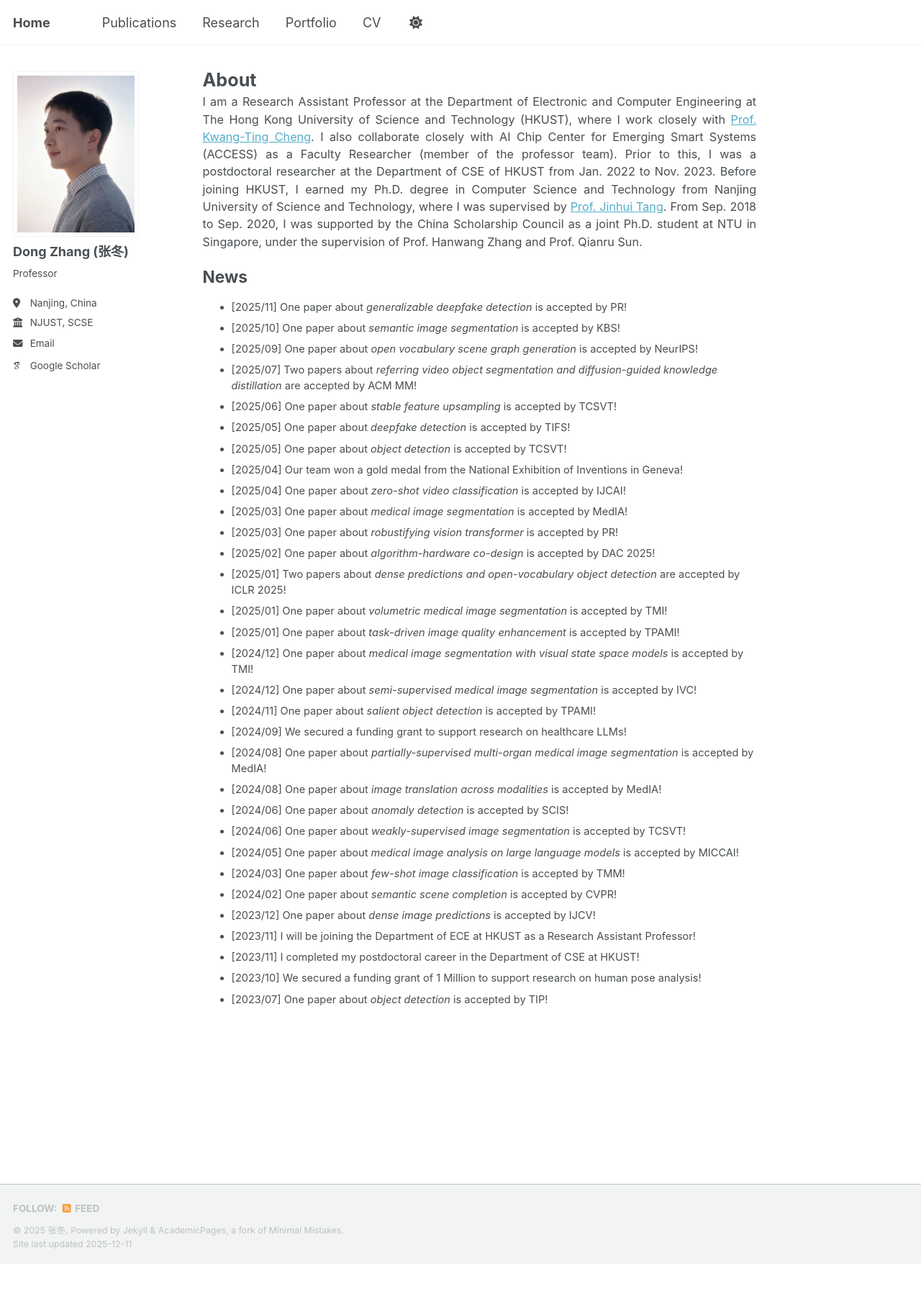
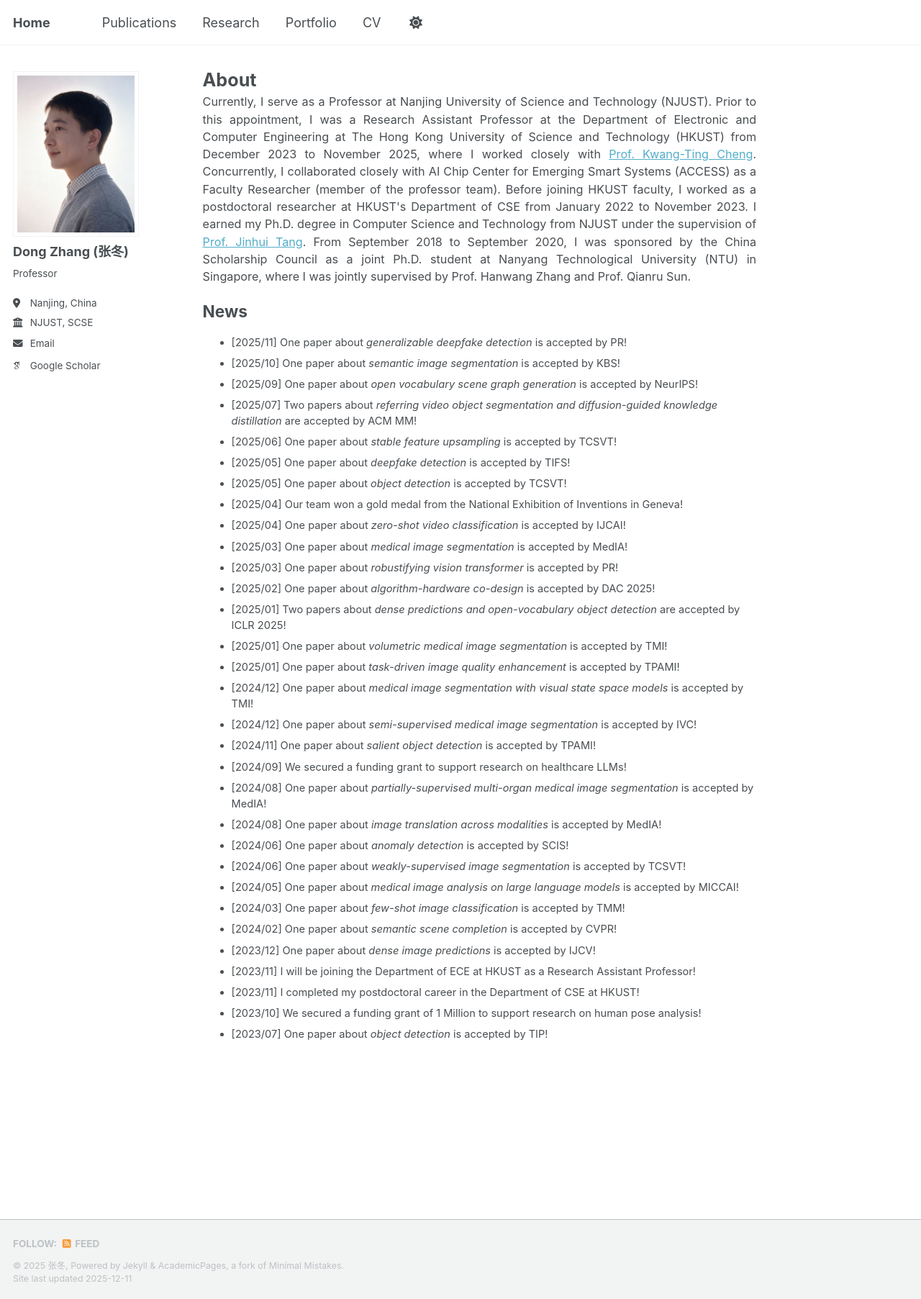
Before and after one commit to dongzhang89/dongzhang89.github.io, a Jekyll site: the page built from _pages/about.md, in a window 1280 px wide. Shown: the whole page at 72% size. Built offline with Jekyll 4.4.1, drawn with Linux system fonts in a browser that asks for light colours; some web fonts are replaced; a script that is not in the unit is left out; before the commit the page ends 1756 px from its top, so only the background shows below that.

Commit message:
Update about.md

```diff
--- a/_pages/about.md
+++ b/_pages/about.md
@@ -63,7 +63,7 @@ h1 {
 </style>
 
 <div class="text-justify">
-I am a Research Assistant Professor at the Department of Electronic and Computer Engineering at The Hong Kong University of Science and Technology (HKUST), where I work closely with <a href="https://seng.hkust.edu.hk/about/people/faculty/tim-kwang-ting-cheng">Prof. Kwang-Ting Cheng</a>. I also collaborate closely with AI Chip Center for Emerging Smart Systems (ACCESS) as a Faculty Researcher (member of the professor team). Prior to this, I was a postdoctoral researcher at the Department of CSE of HKUST from Jan. 2022 to Nov. 2023. Before joining HKUST, I earned my Ph.D. degree in Computer Science and Technology from Nanjing University of Science and Technology, where I was supervised by <a href="https://scholar.google.com/citations?user=ByBLlEwAAAAJ&hl=en">Prof. Jinhui Tang</a>. From Sep. 2018 to Sep. 2020, I was supported by the China Scholarship Council as a joint Ph.D. student at NTU in Singapore, under the supervision of Prof. Hanwang Zhang and Prof. Qianru Sun.
+Currently, I serve as a Professor at Nanjing University of Science and Technology (NJUST). Prior to this appointment, I was a Research Assistant Professor at the Department of Electronic and Computer Engineering at The Hong Kong University of Science and Technology (HKUST) from December 2023 to November 2025, where I worked closely with <a href="https://seng.hkust.edu.hk/about/people/faculty/tim-kwang-ting-cheng">Prof. Kwang-Ting Cheng</a>. Concurrently, I collaborated closely with AI Chip Center for Emerging Smart Systems (ACCESS) as a Faculty Researcher (member of the professor team). Before joining HKUST faculty, I worked as a postdoctoral researcher at HKUST's Department of CSE from January 2022 to November 2023. I earned my Ph.D. degree in Computer Science and Technology from NJUST under the supervision of <a href="https://scholar.google.com/citations?user=ByBLlEwAAAAJ&hl=en">Prof. Jinhui Tang</a>. From September 2018 to September 2020, I was sponsored by the China Scholarship Council as a joint Ph.D. student at Nanyang Technological University (NTU) in Singapore, where I was jointly supervised by Prof. Hanwang Zhang and Prof. Qianru Sun.
 </div>
 
 # News
```
